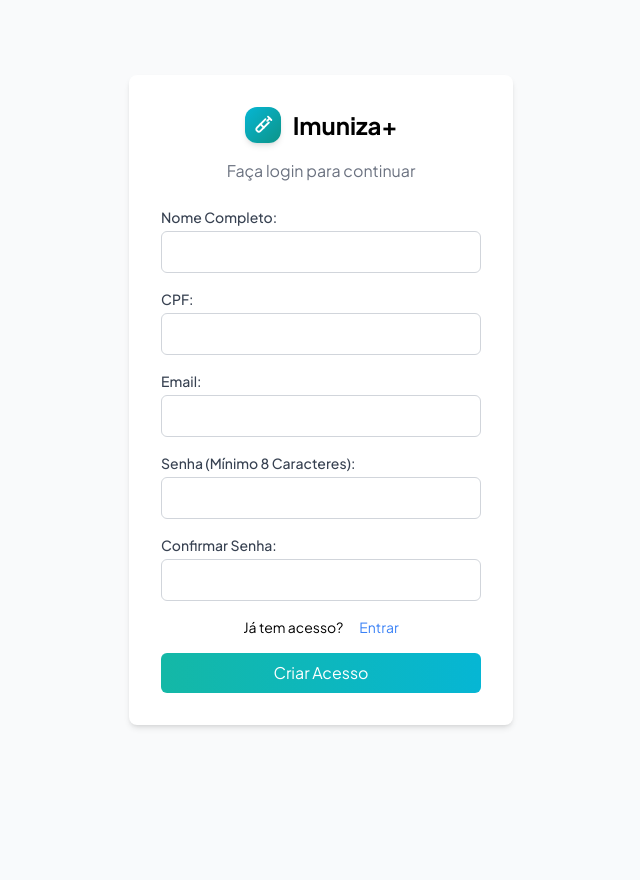
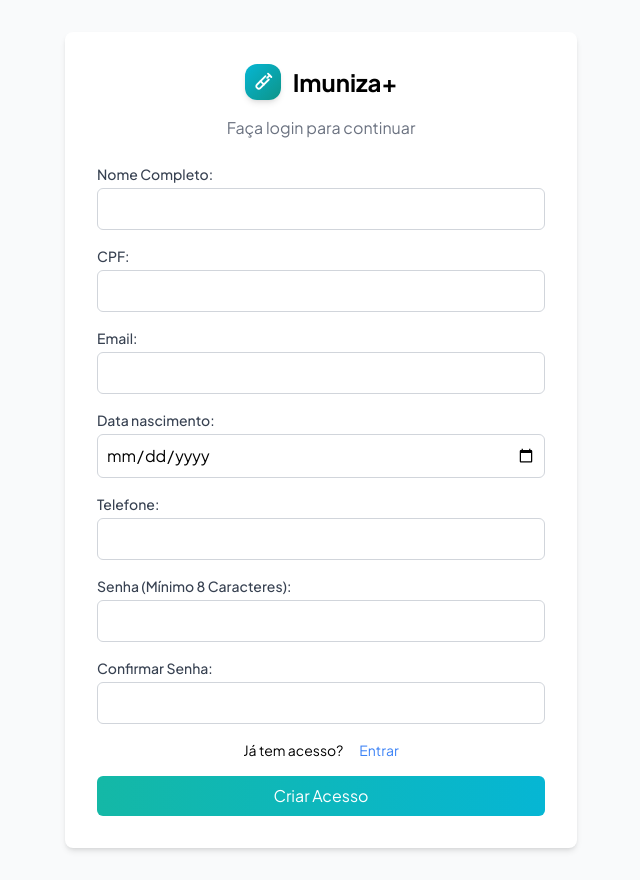
Before and after one commit to Delfino-23/imuniza-mais-web, a React (Vite) app: page /cadastro in a window 1280 px wide. Shown: the whole page, without its empty margins (319-959 px from the left). Before the commit the page ends 800 px from the top, so only its background shows below. Built offline with nearby package versions, Linux system fonts and the light colour scheme.

Commit message:
feat: corrigir busca de carteirinha

```diff
--- a/src/pages/Cadastro.jsx
+++ b/src/pages/Cadastro.jsx
@@ -1,31 +1,52 @@
 import { useState } from 'react';
 import { Link, useNavigate } from 'react-router-dom';
+import api from '../services/api';
 
 export default function Cadastro({ onLogin }) {
     const [nomeCompleto, setNomeCompleto] = useState('');
     const [cpf, setCpf] = useState('');
     const [email, setEmail] = useState('');
+    const [dataNascimento, setDataNascimento] = useState('');
+    const [telefone, setTelefone] = useState('');
     const [senha, setSenha] = useState('');
     const [confirmarSenha, setConfirmarSenha] = useState('');
     const [mensagem, setMensagem] = useState('');
 
     const navigate = useNavigate();
 
-    const handleSubmit = (e) => {
+    const handleSubmit = async (e) => {
         e.preventDefault();
 
-        if (email === 'admin@imunizamais.com' && senha === 'TrocarSenha123') {
-            setMensagem('Login realizado com sucesso!');
-            onLogin();
-            navigate('/dashboard');
-        } else {
-            setMensagem('E-mail ou senha incorretos.');
+        if (senha !== confirmarSenha) {
+            setMensagem("As senhas não coincidem.");
+            return;
         }
-    };
+
+        try {
+            await api.post("/auth/cadastro", {
+                nome: nomeCompleto,
+                cpf: cpf,
+                email: email,
+                dataNascimento: dataNascimento,
+                telefone: telefone,
+                senha: senha,
+                papel: "cidadao"
+            });
+
+            setMensagem("Cadastro realizado com sucesso!");
+
+            setTimeout(() => {
+                navigate("/login");
+            }, 1500);
+        } catch (error) {
+            console.error("Erro ao cadastrar usuário:", error);
+            setMensagem("Ocorreu um erro ao cadastrar. Tente novamente.");
+        }
+    }
 
     return (
-        <div className="flex flex-col items-center justify-center min-h-screen w-full bg-gray-50">
-            <div className="bg-white p-8 rounded-lg shadow-md w-full max-w-sm">
+        <div className="flex flex-col items-center justify-center min-h-screen w-full bg-gray-50 p-4 sm:p-6 lg:p-8">
+            <div className="bg-white p-6 sm:p-8 rounded-lg shadow-md w-full max-w-sm sm:max-w-md lg:max-w-lg">
                 <div className="flex items-center justify-center gap-3 mb-4">
                     <div className="w-9 h-9 rounded-xl bg-gradient-to-br from-cyan-500 to-teal-600 flex items-center justify-center shadow-md">
                         <svg viewBox="0 0 24 24" fill="none" stroke="white" strokeWidth="2.2" strokeLinecap="round" strokeLinejoin="round" className="w-5 h-5">
@@ -89,6 +110,34 @@ export default function Cadastro({ onLogin }) {
                     </div>
 
                     <div>
+                        <label htmlFor="dataNascimento" className="block text-sm font-medium text-gray-700">
+                            Data nascimento:
+                        </label>
+                        <input
+                            type="date"
+                            id="dataNascimento"
+                            className="mt-1 w-full p-2 border border-gray-300 rounded-md"
+                            value={dataNascimento}
+                            onChange={(e) => setDataNascimento(e.target.value)}
+                            required
+                        />
+                    </div>
+
+                    <div>
+                        <label htmlFor="telefone" className="block text-sm font-medium text-gray-700">
+                            Telefone:
+                        </label>
+                        <input
+                            type="tel"
+                            id="telefone"
+                            className="mt-1 w-full p-2 border border-gray-300 rounded-md"
+                            value={telefone}
+                            onChange={(e) => setTelefone(e.target.value)}
+                            required
+                        />
+                    </div>
+
+                    <div>
                         <label htmlFor="senha" className="block text-sm font-medium text-gray-700">
                             Senha (Mínimo 8 Caracteres):
                         </label>
--- a/src/pages/CarteirinhaDigital.jsx
+++ b/src/pages/CarteirinhaDigital.jsx
@@ -8,7 +8,7 @@ export default function Carteirinha() {
 
     const usuarioSalvo = localStorage.getItem("@imuniza:user");
     const usuario = usuarioSalvo ? JSON.parse(usuarioSalvo) : null;
-    const pacienteId = usuario?.id;
+    const pacienteId = usuario?.paciente_id || usuario?.id;
 
     useEffect(() => {
         const buscarDadosCarteirinha = async () => {
@@ -16,6 +16,7 @@ export default function Carteirinha() {
                 setCarregando(true);
                 // Consome a rota que você criou passando o ID na URL
                 const response = await api.get(`/historico/carteirinha/${pacienteId}`);
+                console.log("Chamando URL:", `/historico/carteirinha/...`);
 
                 console.log("Dados recebidos do backend:", response.data);
 
--- a/src/pages/Login.jsx
+++ b/src/pages/Login.jsx
@@ -36,8 +36,8 @@ export default function Login({ onLogin }) {
     };
 
     return (
-        <div className="flex flex-col items-center justify-center min-h-screen w-full bg-gray-50">
-            <div className="bg-white p-8 rounded-lg shadow-md w-full max-w-sm">
+        <div className="flex flex-col items-center justify-center min-h-screen w-full bg-gray-50 p-4 sm:p-6 lg:p-8">
+            <div className="bg-white p-6 sm:p-8 rounded-lg shadow-md w-full max-w-sm sm:max-w-md lg:max-w-lg">
                 <div className="flex items-center justify-center gap-3 mb-4">
                     <div className="w-9 h-9 rounded-xl bg-gradient-to-br from-cyan-500 to-teal-600 flex items-center justify-center shadow-md">
                         <svg viewBox="0 0 24 24" fill="none" stroke="white" strokeWidth="2.2" strokeLinecap="round" strokeLinejoin="round" className="w-5 h-5">
--- a/src/services/api.js
+++ b/src/services/api.js
@@ -2,7 +2,7 @@ import axios from 'axios';
 
 const api = axios.create({
 
-    baseURL: 'http://localhost:4000/',
+    baseURL: 'http://localhost:4000',
     //baseURL: 'https://imuniza-mais-api.onrender.com/api',
 
     headers: {
```
